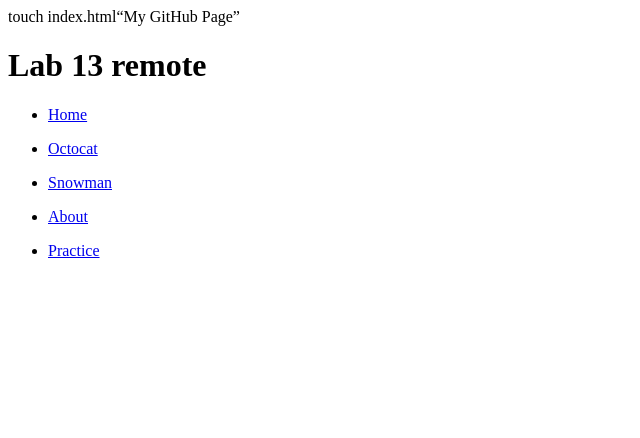
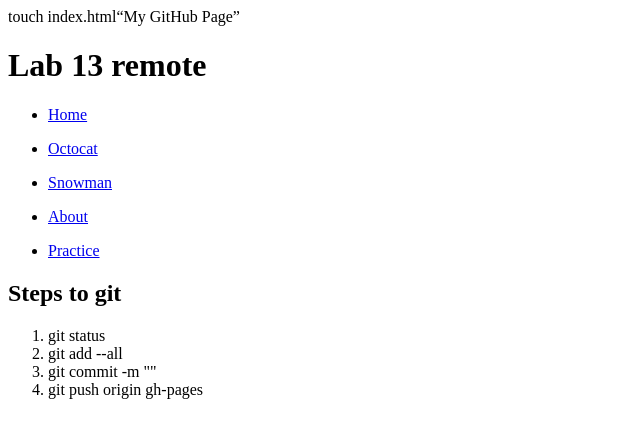
Before and after one commit to SilverMew22/Lab-13, a plain HTML site: page index.html in a window 1280 px wide. Shown: the whole page, without its empty margins (0-640 px from the left). Drawn offline with Linux system fonts and the light colour scheme.

```diff
--- a/index.html
+++ b/index.html
@@ -12,6 +12,11 @@ touch index.html“My GitHub Page”
 <ul><li><a href ="http://unicodesnowmanforyou.com/"> Snowman</a></li></ul>
 <ul><li><a href ="about.html"> About</a></li></ul>
 <ul><li><a href ="practice.html"> Practice</a></li></ul>
-
+<h2>Steps to git</h2>
+<ol><li>git status</li>
+<li>git add --all</li>
+<li>git commit -m ""</li>
+<li>git push origin gh-pages</li>
+</ol>
   </body>
 </html>
```
